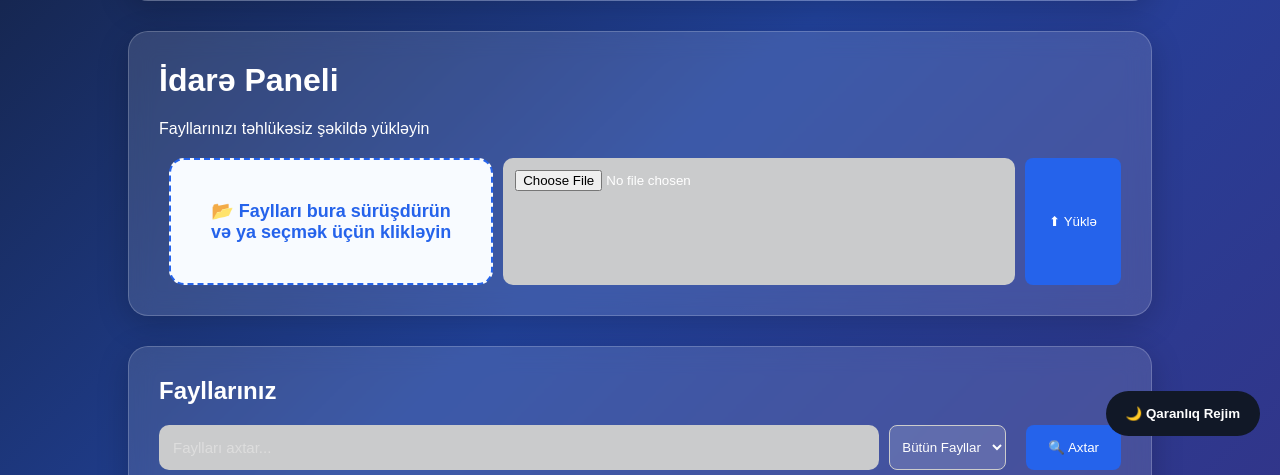
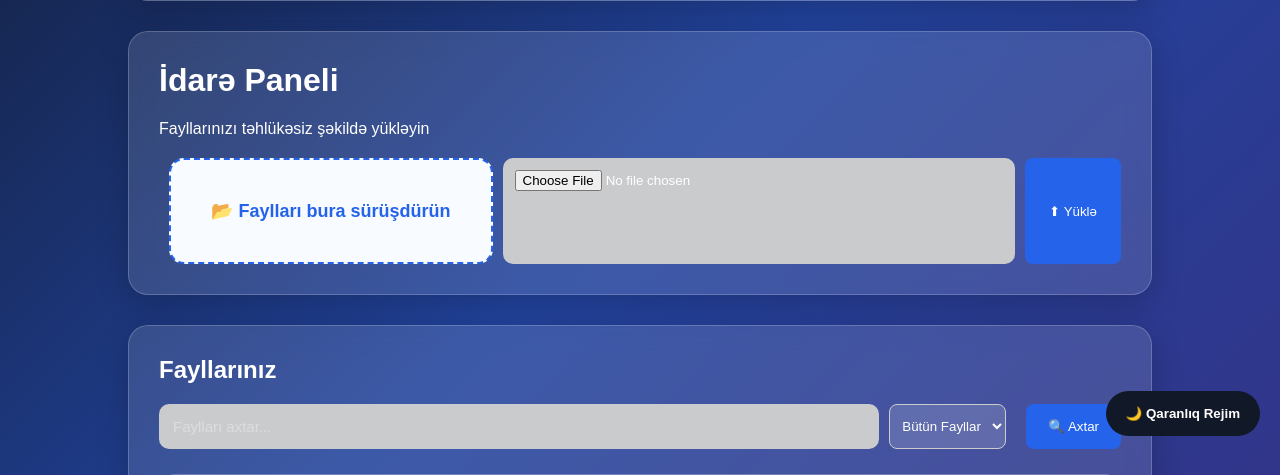
Before and after one commit to ulviyye-filesystem/cloud-file-system, a Flask app: template templates/dashboard.html in a window 1280 px wide. Shown: the part 344-819 px from the top of the page. Run offline with Flask 3, Linux system fonts and the light colour scheme; the template is opened without the code that fills it: values that come from a table or form of the project are taken from there, others are empty.

Commit message:
Updated dashboard Azerbaijani UI

```diff
--- a/templates/dashboard.html
+++ b/templates/dashboard.html
@@ -116,8 +116,6 @@ function toggleDarkMode(){
         <label for="fileInput" class="drag-text">
 
             📂 Faylları bura sürüşdürün
-            <br>
-            və ya seçmək üçün klikləyin
 
         </label>
 
```
Also changed, not shown: instance/database.db, static/style.css (line endings or trailing spaces).
